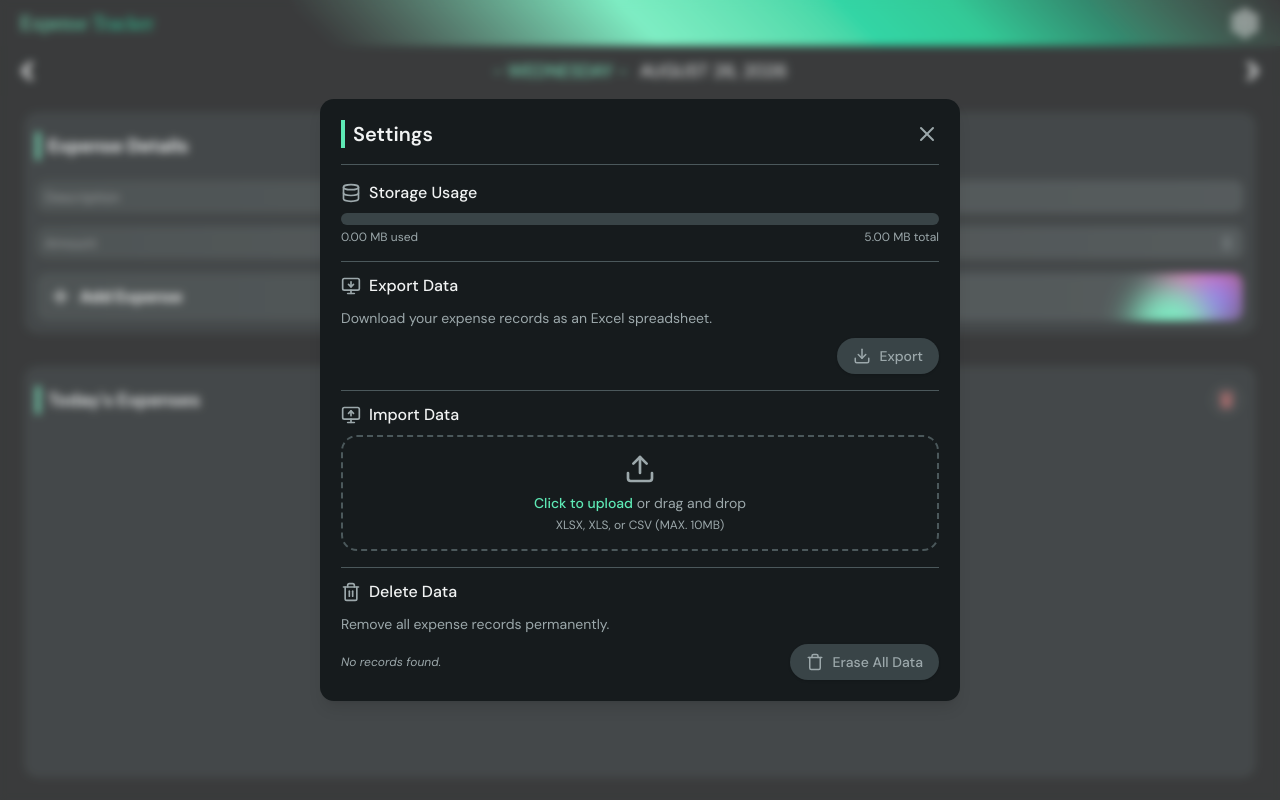
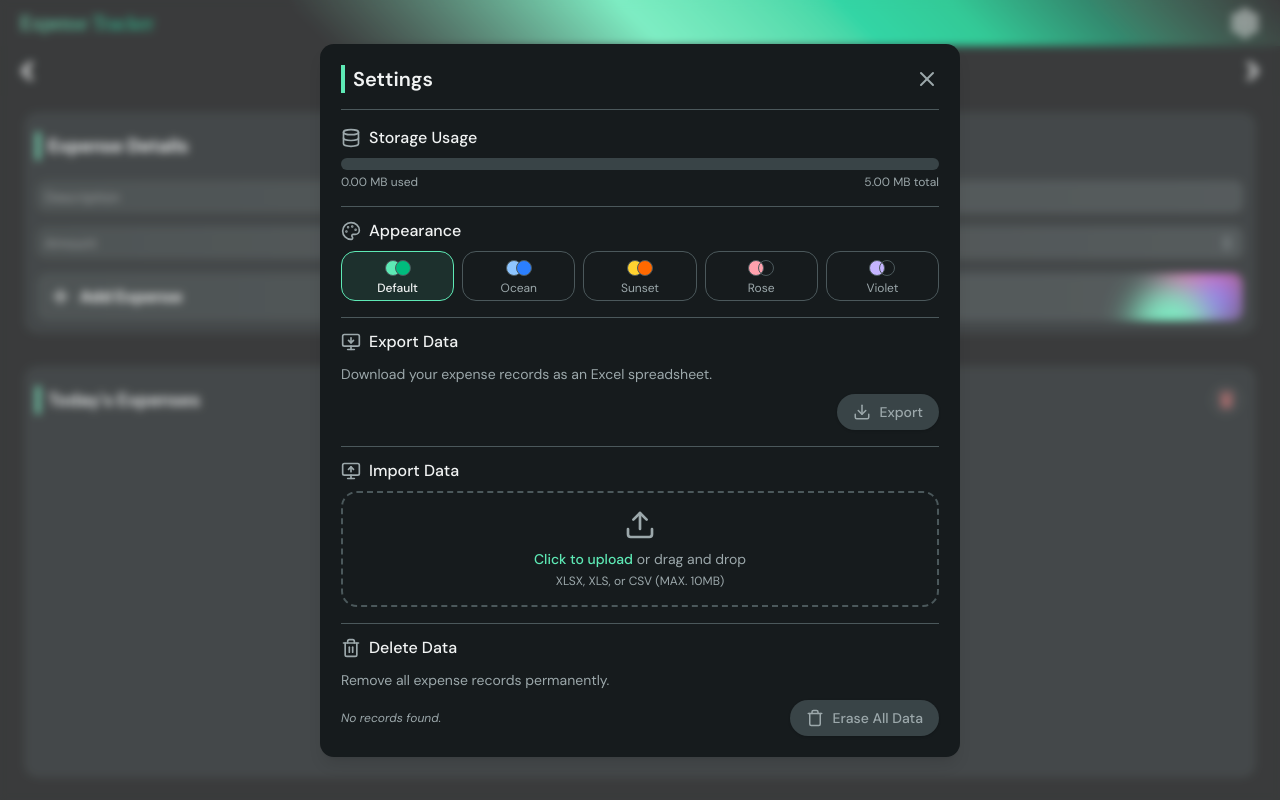
Before and after one commit to aaronpaulxx/expense-tracker, a React (Vite) app: page / in a window 1280 px wide. Both pictures are taken after a click on the button 1245 px from the left and 23 px from the top of the page. Built offline with nearby package versions, Linux system fonts and the light colour scheme; a web font is replaced by a local one.

Commit message:
feat: new theme palette selector - add accent changer - new hook useTheme.jsx

```diff
--- a/src/App.jsx
+++ b/src/App.jsx
@@ -10,9 +10,11 @@ import FinancialInsights from "./components/FinancialInsights";
 
 import { useExpenses } from "./hooks/useExpenses";
 import { useExpenseCalculations } from "./hooks/useExpenseCalculations";
+import { useTheme } from "./hooks/useTheme";
 import Footer from "./components/Footer";
 
 const App = () => {
+  const { theme, setTheme, palettes } = useTheme();
   const [date, setDate] = useState(new Date());
   const {
     expenses,
@@ -132,6 +134,9 @@ const App = () => {
         clearRecords={clearRecords}
         expenses={expenses}
         setExpenses={setExpenses}
+        theme={theme}
+        setTheme={setTheme}
+        palettes={palettes}
       />
 
       <div className="flex flex-1 overflow-auto flex-col">
--- a/src/components/Header.jsx
+++ b/src/components/Header.jsx
@@ -3,21 +3,26 @@ import PropTypes from "prop-types";
 import { Settings as SettingsIcon } from "lucide-react";
 import Settings from "./Settings";
 
-const Header = ({ clearRecords, expenses, setExpenses }) => {
+const Header = ({
+  clearRecords,
+  expenses,
+  setExpenses,
+  theme,
+  setTheme,
+  palettes,
+}) => {
   const [isOpen, setIsOpen] = useState(false);
   const [isHovered, setIsHovered] = useState(false);
 
   return (
     <>
-      <div
-        className="py-2 flex justify-between items-center px-5 bg-[linear-gradient(45deg,var(--background)_25%,var(--accent)_50%,var(--accent-secondary)_75%,var(--background)_100%)]"
-      >
+      <div className="py-2 flex justify-between items-center px-5 bg-[linear-gradient(45deg,var(--background)_25%,var(--accent)_50%,var(--accent-secondary)_75%,var(--background)_100%)]">
         <div
           className="flex flex-col cursor-pointer"
           onClick={() => window.location.reload()}
         >
           <h1 className="text-[20px] font-bold titleh1">
-            <span className="bg-linear-to-r from-[var(--accent)] to-[var(--accent-secondary)] bg-clip-text text-transparent">
+            <span className="bg-linear-to-r from-accent to-accent-secondary bg-clip-text text-transparent">
               Expense Tracker
             </span>
           </h1>
@@ -50,6 +55,9 @@ const Header = ({ clearRecords, expenses, setExpenses }) => {
         clearRecords={clearRecords}
         expenses={expenses}
         setExpenses={setExpenses}
+        theme={theme}
+        setTheme={setTheme}
+        palettes={palettes}
       />
     </>
   );
@@ -59,6 +67,16 @@ Header.propTypes = {
   clearRecords: PropTypes.func.isRequired,
   expenses: PropTypes.object,
   setExpenses: PropTypes.func.isRequired,
+  theme: PropTypes.string.isRequired,
+  setTheme: PropTypes.func.isRequired,
+  palettes: PropTypes.arrayOf(
+    PropTypes.shape({
+      id: PropTypes.string,
+      name: PropTypes.string,
+      accent: PropTypes.string,
+      accentSecondary: PropTypes.string,
+    }),
+  ).isRequired,
 };
 
 export default Header;
--- a/src/components/Settings.jsx
+++ b/src/components/Settings.jsx
@@ -9,6 +9,7 @@ import {
   Upload,
   MonitorUp,
   Trash2,
+  Palette,
 } from "lucide-react";
 import { Dialog, Transition, CloseButton } from "@headlessui/react";
 import { loadXLSX } from "../lib/loadXLSX.js";
@@ -23,6 +24,9 @@ const Settings = ({
   clearRecords,
   expenses,
   setExpenses,
+  theme,
+  setTheme,
+  palettes,
 }) => {
   const [showConfirmDelete, setShowConfirmDelete] = useState(false);
   const [deleteConfirmationInput, setDeleteConfirmationInput] = useState("");
@@ -201,6 +205,49 @@ const Settings = ({
                         {(storageInfo.total / 1024).toFixed(2)} MB total
                       </span>
                     </div>
+                  </div>
+                </div>
+
+                {/* APPEARANCE SECTION */}
+                <div className="border-t border-border pt-3">
+                  <div className="flex items-center gap-2">
+                    <Palette size={20} className="text-muted-foreground" />
+                    <h2 className="text-base font-medium text-foreground">
+                      Appearance
+                    </h2>
+                  </div>
+                  <div className="mt-2 grid grid-cols-3 sm:grid-cols-5 gap-2">
+                    {palettes.map((palette) => (
+                      <button
+                        key={palette.id}
+                        onClick={() => setTheme(palette.id)}
+                        className={`cursor-pointer flex flex-col items-center justify-center gap-1 py-1 px-1 rounded-xl border transition-colors duration-200 ${
+                          theme === palette.id
+                            ? "border-accent bg-accent/10"
+                            : "border-border hover:border-muted-foreground hover:bg-muted/10"
+                        }`}
+                      >
+                        <div className="flex -space-x-1.5 mt-1">
+                          <div
+                            className="w-4 h-4 rounded-full border border-border"
+                            style={{ backgroundColor: palette.accent }}
+                          />
+                          <div
+                            className="w-4 h-4 rounded-full border border-border"
+                            style={{ backgroundColor: palette.accentSecondary }}
+                          />
+                        </div>
+                        <span
+                          className={`text-xs ${
+                            theme === palette.id
+                              ? "text-foreground font-medium"
+                              : "text-muted-foreground"
+                          }`}
+                        >
+                          {palette.name}
+                        </span>
+                      </button>
+                    ))}
                   </div>
                 </div>
 
@@ -510,6 +557,16 @@ Settings.propTypes = {
   clearRecords: PropTypes.func.isRequired,
   expenses: PropTypes.object,
   setExpenses: PropTypes.func.isRequired,
+  theme: PropTypes.string.isRequired,
+  setTheme: PropTypes.func.isRequired,
+  palettes: PropTypes.arrayOf(
+    PropTypes.shape({
+      id: PropTypes.string,
+      name: PropTypes.string,
+      accent: PropTypes.string,
+      accentSecondary: PropTypes.string,
+    }),
+  ).isRequired,
 };
 
 export default Settings;
--- /dev/null
+++ b/src/hooks/useTheme.jsx
@@ -0,0 +1,50 @@
+import { useEffect } from "react";
+import { useLocalStorage } from "./useLocalStorage";
+
+// Each palette overrides the same CSS custom properties defined in :root
+// (src/index.css). "default" intentionally has no override block — it IS
+// the :root values, so existing users see no change.
+export const PALETTES = [
+  {
+    id: "default",
+    name: "Default",
+    accent: "var(--color-emerald-300)",
+    accentSecondary: "var(--color-emerald-500)",
+  },
+  {
+    id: "ocean",
+    name: "Ocean",
+    accent: "var(--color-blue-300)",
+    accentSecondary: "var(--color-blue-500)",
+  },
+  {
+    id: "sunset",
+    name: "Sunset",
+    accent: "var(--color-amber-300)",
+    accentSecondary: "var(--color-orange-500)",
+  },
+  {
+    id: "rose",
+    name: "Rose",
+    accent: "var(--color-rose-300)",
+    accentSecondary: "var(--color-rose-500)",
+  },
+  {
+    id: "violet",
+    name: "Violet",
+    accent: "var(--color-violet-300)",
+    accentSecondary: "var(--color-violet-500)",
+  },
+];
+
+const DEFAULT_THEME = "default";
+
+export const useTheme = () => {
+  const [theme, setTheme] = useLocalStorage("theme", DEFAULT_THEME);
+
+  useEffect(() => {
+    document.documentElement.setAttribute("data-theme", theme);
+  }, [theme]);
+
+  return { theme, setTheme, palettes: PALETTES };
+};
--- a/src/index.css
+++ b/src/index.css
@@ -41,6 +41,26 @@
   --success: oklch(72.3% 0.219 149.579);
   --destructive: oklch(66.9% 0.21327 24.179);
   --warning: oklch(82.8% 0.189 84.429);
+}
+
+[data-theme="ocean"] {
+  --accent: var(--color-cyan-300);
+  --accent-secondary: var(--color-sky-500);
+}
+
+[data-theme="sunset"] {
+  --accent: var(--color-amber-300);
+  --accent-secondary: var(--color-yellow-500);
+}
+
+[data-theme="rose"] {
+  --accent: var(--color-rose-300);
+  --accent-secondary: var(--color-pink-500);
+}
+
+[data-theme="violet"] {
+  --accent: var(--color-violet-300);
+  --accent-secondary: var(--color-purple-500);
 }
 
 @theme inline {
```
